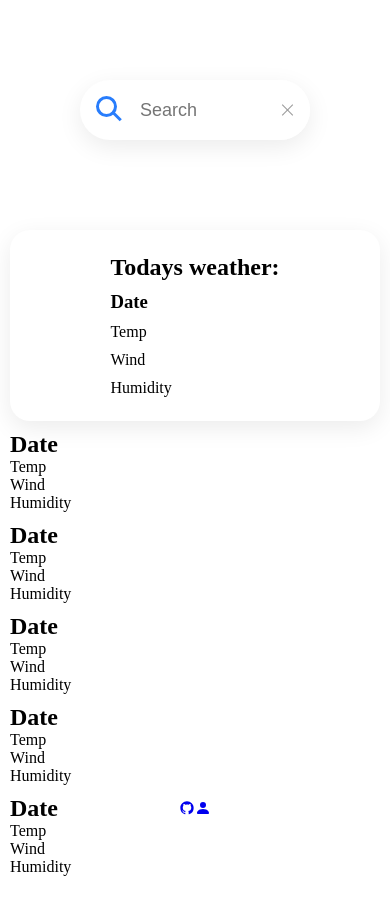
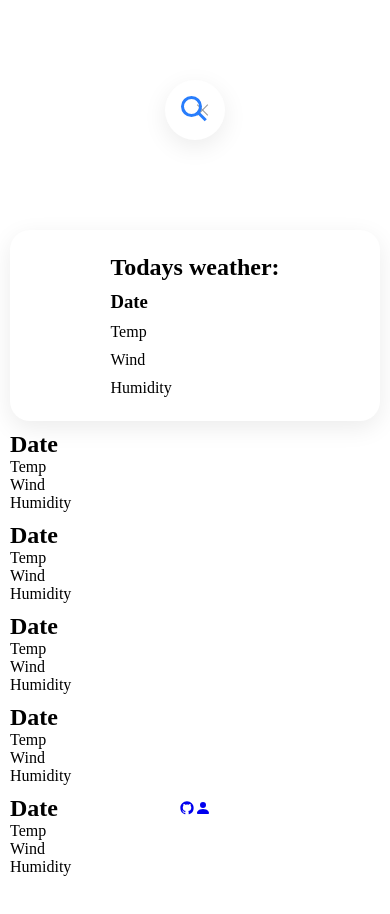
Before and after one commit to Apjuve/Elclima, a React (Create React App) app in the folder clima/: page / in a window 390 px wide. Shown: the top 914 px of the page. Built offline with nearby package versions, Linux system fonts and the light colour scheme.

Commit message:
added media query for footer to stick to buttom on mobile view

```diff
--- a/clima/src/App.css
+++ b/clima/src/App.css
@@ -23,7 +23,7 @@ body {
 
 .search {
   position: relative;
-  width: 360px;
+  width: 60px;
   height: 60px;
   background: #fff;
   border-radius: 60px;
@@ -132,6 +132,10 @@ body {
   "D-five";
 }
 
+.footer {
+  bottom: 0;
+}
+
 .currentDay {
   grid-area: current;
   display: grid;
@@ -216,4 +220,8 @@ body {
     "current current current current current"
     "D-one D-two D-three D-four D-five";
   }
+
+  .footer {
+    bottom: 0;
+  }
 }
```
